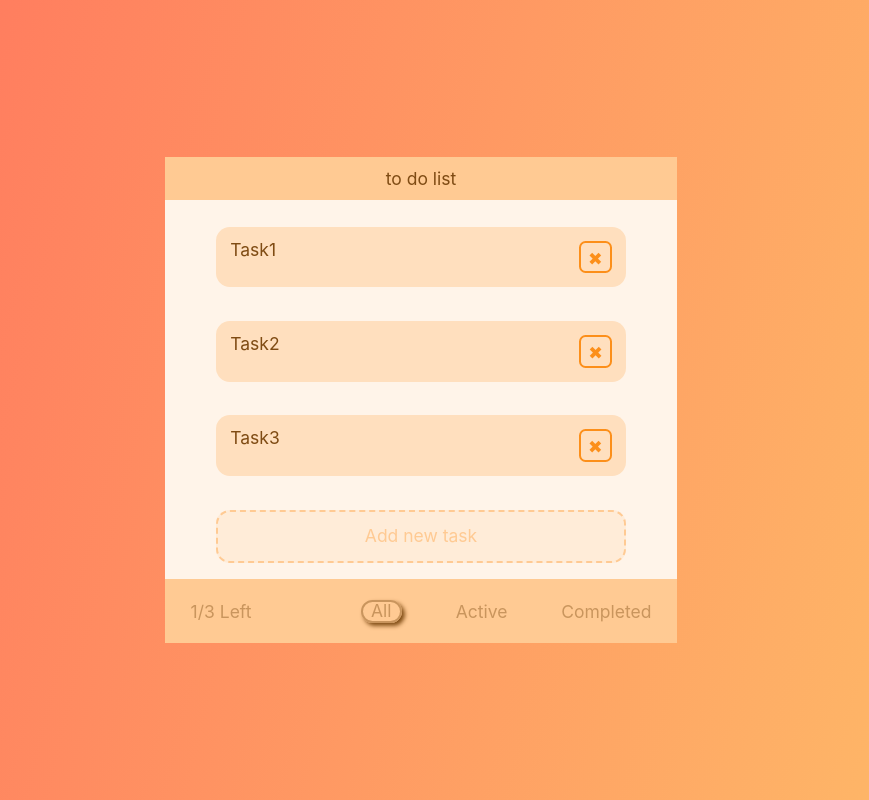
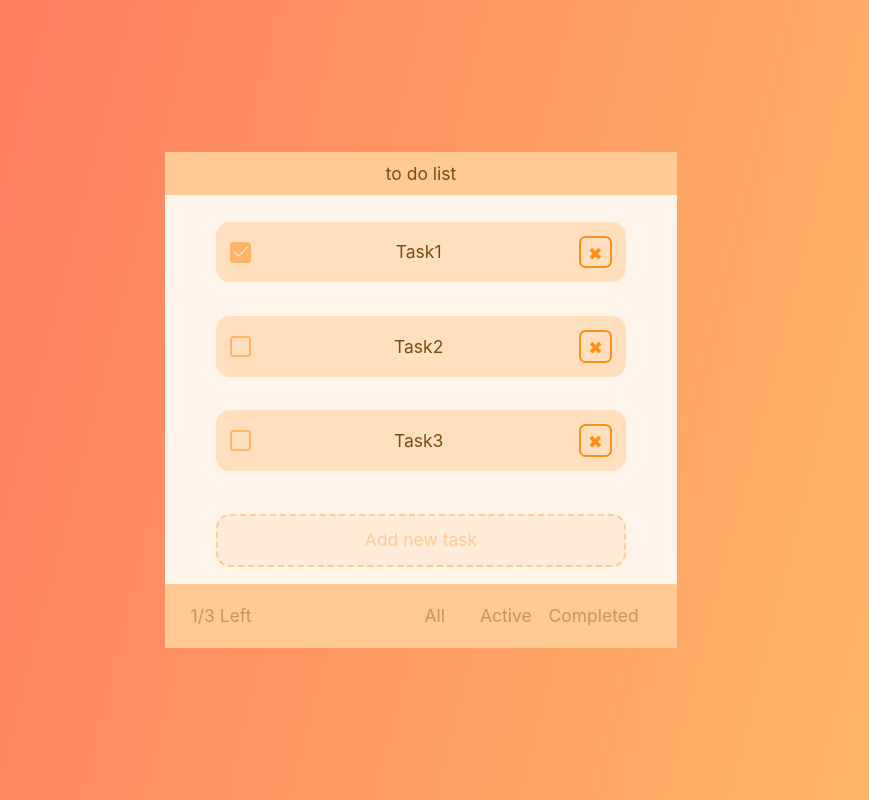
Before and after one commit to EHOTb/webdad__vue, a Vue app: page / in a window 1280 px wide. Shown: the whole page, without its empty margins (219-1088 px from the left). Built offline with nearby package versions, Linux system fonts and the light colour scheme.

Commit message:
add:complete project

```diff
--- a/src/App.vue
+++ b/src/App.vue
@@ -5,7 +5,10 @@
       <div :class="$style.body">
         <div :class="$style.main">
           <Header />
-          <ToDo />
+          <div :class="$style.item">
+            <ToDo />
+            <NewTask />
+          </div>
           <Footer />
         </div>
       </div>
@@ -15,33 +18,13 @@
 
 <script>
 import Header from "@/components/atoms/Header";
-import Footer from "@/components/molecules/Footer";
+import Footer from "@/components/organisms/Footer";
 import ToDo from "@/components/organisms/ToDo";
+import NewTask from "./components/atoms/NewTask.vue";
 
 export default {
   name: "App",
-  components: { ToDo, Header, Footer },
-  data() {
-    return {
-      toDos: [
-        {
-          name: "Task1",
-          isActive: true,
-          id: "1",
-        },
-        {
-          name: "Task2",
-          isActive: false,
-          id: "2",
-        },
-        {
-          name: "Task3",
-          isActive: false,
-          id: "3",
-        },
-      ],
-    };
-  },
+  components: { ToDo, Header, Footer, NewTask },
 };
 </script>
 
@@ -94,75 +77,13 @@ export default {
   }
 }
 
-.todo__body {
+.body {
   background-color: $bg-color-ultraLight;
 }
 
-// .todo__item {
-//   background: $bg-color-light ;
-//   display: flex;
-//   justify-content: space-between;
-//   width: 80%;
-//   padding: 1rem;
-//   border-radius: 1rem;
-//   margin: 1.2rem;
-
-//   .item__input {
-//     display: block;
-//     width: 100%;
-//     font-family: inherit;
-//     font-size: 1rem;
-//     font-weight: 400;
-//     line-height: 1.5;
-//     color: #212529;
-//     background-color: $bg-color-maxLight;
-//     border: none;
-//   }
-
-//   .item__input::placeholder {
-//     text-align: center;
-//     color: $bg-color-dark;
-//     font-size: 1.25rem;
-//   }
-// }
-
-.todo__item:first-child {
-  margin-top: 1.9rem;
-}
-
-.todo__item:last-child {
-  margin-bottom: 1.9rem;
-}
-
-
-.todo__footer {
-  background-color: $bg-color-dark;
+.items {
   display: flex;
-  justify-content: space-between;
-  color: $main-col-42;
-  height: 8vh;
-
-  @media (max-width: 850px) {
-    height: 16vh;
-  }
-}
-
-.footer__sort {
-  display: flex;
-  padding-right: 2vw;
-  gap: 2rem;
+  flex-direction: column;
   align-items: center;
-
-  @media (max-width: 1024px) {
-    display: grid;
-    grid-template-columns: repeat(3, 1fr);
-  }
-
-  @media (max-width: 850px) {
-    padding: 0.5rem;
-    display: flex;
-    flex-direction: column;
-    align-items: flex-start;
-  }
 }
 </style>
--- a/src/components/atoms/TaskName.vue
+++ b/src/components/atoms/Checkbox.vue
@@ -1,27 +1,27 @@
-<template >
-  <div >
-  <div :class="$style.item"  v-for="toDo in toDos"
-:key="toDo.key"
-:isActive="toDo.isActive"
-:id="toDo.id">
-    <input type="checkbox" :class="$style.custom" id="doIt" name="doIt" />
-    <label :class="$style.label" for="doIt1"> {{toDo.name}} </label>
+<template>
+  <div :class="$style.items">
+    <label :class="$style.item">
+      <input type="checkbox" :class="$style.custom" :checked="checked" />
+      <span :class="$style.label" />
+    </label>
   </div>
-</div>
 </template>
 
 <script>
 export default {
-  name: "TaskName",
-
-  props: ["toDos"],
-
+  name: "Checkbox",
+  props: { checked: Boolean },
 };
 </script>
 
 <style lang="scss" module>
 @import "../../assets/styles/var.scss";
 
+.items {
+  display: flex;
+  flex-direction: column;
+  align-items: center;
+}
 .item {
   display: flex;
   text-align: center;
@@ -30,7 +30,7 @@ export default {
     opacity: 0;
     z-index: -1;
   }
-  .custom + label::before {
+  .custom + span::before {
     content: "";
     display: inline-block;
     width: 1.5rem;
@@ -43,13 +43,13 @@ export default {
     border-radius: 0.25rem;
     margin-right: 0.5rem;
   }
-  .custom:checked + label::before {
+  .custom:checked + span::before {
     background-color: $grad-sec-col;
     background-image: url("../../assets/ok.svg");
     background-repeat: no-repeat;
     background-position: 40% 40%;
   }
-  .custom + label {
+  .custom + span {
     display: inline-flex;
     align-items: center;
     user-select: none;
--- a/src/components/atoms/Delete.vue
+++ b/src/components/atoms/Delete.vue
@@ -1,5 +1,7 @@
 <template>
+  <div>
     <div :class="$style.delete">&#10006;</div>
+  </div>
 </template>
 
 <script>
--- a/src/components/atoms/FooterRadio.vue
+++ b/src/components/atoms/FooterRadio.vue
@@ -1,23 +1,19 @@
 <template>
-   <div :class="$style.sort">
-      <div :class="$style.radio">
-        <input id="radio-1" type="radio" name="radio" value="1" checked>
-        <label for="radio-1" :class="$style.text">All</label>
-      </div>
-      <div :class="$style.radio">
-        <input id="radio-2" type="radio" name="radio" value="2">
-        <label for="radio-2" :class="$style.text">Active</label>
-      </div>
-      <div :class="$style.radio">
-        <input id="radio-3" type="radio" name="radio" value="3">
-        <label for="radio-3" :class="$style.text">Completed</label>
-      </div>
-    </div>
+  <div :class="$style.sort">
+    <label :class="$style.radio">
+      <input type="radio" :picked="picked" />
+      <span :class="$style.text">{{ name }}</span>
+    </label>
+  </div>
 </template>
 
 <script>
 export default {
-    name: "FooterRadio",
+  name: "FooterRadio",
+  props: {
+    picked: Boolean,
+    name: String,
+  },
 };
 </script>
 
@@ -26,27 +22,25 @@ export default {
 
 .sort {
   display: flex;
-  padding-right: 2vw;
-  gap: 2rem;
+  margin-right: 1vw;
   align-items: center;
+  width: 20%;
 
-  @media(max-width:1024px) {
-    display: grid;
-    grid-template-columns: repeat(3, 1fr);
+  @media (max-width: 1024px) {
+    justify-content: center;
   }
 
-  @media(max-width:850px) {
-    padding: 0.5rem;
-    display: flex;
-    flex-direction: column;
-    align-items: flex-start;
+  @media (max-width: 400px) {
   }
+  .sort {
+    align-items: flex-end;
 
-  .radio input[type=radio] {
+  }
+  .radio input[type="radio"] {
     opacity: 0;
   }
 
-  .radio label {
+  .radio span {
     display: inline-block;
     cursor: pointer;
     position: relative;
@@ -55,7 +49,7 @@ export default {
     line-height: 1rem;
   }
 
-  .radio label:before {
+  .radio span:before {
     content: "";
     display: inline-block;
     width: 17px;
@@ -65,7 +59,7 @@ export default {
     bottom: -0.3rem;
   }
 
-  input[type=radio]:checked~.text {
+  input[type="radio"]:checked ~ .text {
     border: 0.15rem solid $main-col-42;
     border-radius: 1rem;
     padding: 0.2rem 0.6rem;
--- a/src/components/atoms/Header.vue
+++ b/src/components/atoms/Header.vue
@@ -7,7 +7,7 @@
 <script>
 export default {
     name: "Header",
-    props: ['name']
+
 }
 </script>
 
--- a/src/components/atoms/NewTask.vue
+++ b/src/components/atoms/NewTask.vue
@@ -1,18 +1,30 @@
 <template>
+  <div :class="$style.wrapper">
     <div :class="[$style.item, $style.new]">
-                <input :class="$style.input" type="text" name="text" id="newTask" placeholder="Add new task" />
+      <input
+        :class="$style.input"
+        type="text"
+        name="text"
+        id="newTask"
+        placeholder="Add new task"
+      />
+    </div>
   </div>
 </template>
 
 <script>
 export default {
-    name: "NewTask"
-}
+  name: "NewTask",
+};
 </script>
 
 <style lang="scss" module>
 @import "../../assets/styles/var.scss";
 
+.wrapper {
+  display: flex;
+  justify-content: center;
+}
 .item {
   background: $bg-color-light;
   display: flex;
--- a/src/components/atoms/Pages.vue
+++ b/src/components/atoms/Pages.vue
@@ -1,20 +1,20 @@
 <template>
-<div :class="$style.page">
-      <p>1/3 Left</p>
-    </div>
+  <div :class="$style.page">
+    <p>1/3 Left</p>
+  </div>
 </template>
 
 <script>
 export default {
-    name: "Pages"
-}
+  name: "Pages",
+};
 </script>
 
 <style lang="scss" module>
 @import "../../assets/styles/var.scss";
 
 .page {
-  padding-left: 2vw;
+  padding: 2vw;
   display: flex;
   align-items: center;
 }
--- a/src/components/molecules/Footer.vue
+++ /dev/null
@@ -1,34 +0,0 @@
-<template>
-  <div :class="$style.footer">
-    <Pages />
-      <FooterRadio />
-  </div>
-</template>
-
-<script>
-import Pages from "@/components/atoms/Pages";
-import FooterRadio from "@/components/atoms/FooterRadio";
-export default {
-  components: {
-    Pages,
-    FooterRadio,
-  },
-  props :["name"]
-};
-</script>
-
-<style lang="scss" module>
-@import "../../assets/styles/var.scss";
-
-.footer {
-  background-color: $bg-color-dark;
-  display: flex;
-  justify-content: space-between;
-  color: $main-col-42;
-  height: 8vh;
-
-  @media (max-width: 850px) {
-    height: 16vh;
-  }
-}
-</style>
--- a/src/components/molecules/ToDoItem.vue
+++ b/src/components/molecules/ToDoItem.vue
@@ -1,50 +1,19 @@
 <template>
-  <div :class="$style.body">
-    <div :class="$style.items">
-      <div
-        :class="$style.item"
-        v-for="toDo in toDos"
-        :key="toDo.key"
-        :isActive="toDo.isActive"
-        :id="toDo.id"
-      >
-        {{ toDo.name }}
-        <TaskName />
-        <Delete />
-      </div>
-
-      <NewTask />
-    </div>
+  <div :class="[$style.item, $style.body]">
+    <Checkbox :checked="checked" />
+    {{ name }}
+    <Delete />
   </div>
 </template>
 
 <script>
 import Delete from "@/components/atoms/Delete";
-import TaskName from "@/components/atoms/TaskName";
-import NewTask from "@/components/atoms/NewTask";
+import Checkbox from "@/components/atoms/Checkbox";
 export default {
-  components: { Delete, TaskName, NewTask },
-  props: ["toDo"],
-  data() {
-    return {
-      toDos: [
-        {
-          name: "Task1",
-          isActive: true,
-          id: "1",
-        },
-        {
-          name: "Task2",
-          isActive: false,
-          id: "2",
-        },
-        {
-          name: "Task3",
-          isActive: false,
-          id: "3",
-        },
-      ],
-    };
+  components: { Delete, Checkbox },
+  props: {
+    checked: Boolean,
+    name: String,
   },
 };
 </script>
--- /dev/null
+++ b/src/components/organisms/Footer.vue
@@ -0,0 +1,71 @@
+<template>
+  <div :class="$style.footer">
+    <Pages />
+    <div :class="$style.radio">
+      <FooterRadio
+        v-for="sort in footerSort"
+        :key="sort.id"
+        :picked="sort.picked"
+        :name="sort.name"
+      />
+    </div>
+  </div>
+</template>
+
+<script>
+import Pages from "@/components/atoms/Pages";
+import FooterRadio from "@/components/atoms/FooterRadio";
+export default {
+  components: {
+    Pages,
+    FooterRadio,
+  },
+  data() {
+    return {
+      footerSort: [
+        {
+          id: "1",
+          name: "All",
+          picked: true,
+        },
+        {
+          id: "2",
+          name: "Active",
+          picked: false,
+        },
+        {
+          id: "3",
+          name: "Completed",
+          picked: false,
+        },
+      ],
+    };
+  },
+};
+</script>
+
+<style lang="scss" module>
+@import "../../assets/styles/var.scss";
+
+.footer {
+  background-color: $bg-color-dark;
+  display: flex;
+  justify-content: space-between;
+  color: $main-col-42;
+  height: 8vh;
+
+  @media (max-width: 1025px) {
+    height: 13vh;
+  }
+  .radio {
+    display: flex;
+    align-items: flex-end;
+    padding-bottom: 3vh;
+    @media(max-width: 1025px){
+flex-direction: column;
+align-items: flex-start;
+    }
+  }
+
+}
+</style>
--- a/src/components/organisms/ToDo.vue
+++ b/src/components/organisms/ToDo.vue
@@ -1,6 +1,12 @@
 <template>
-  <div>
-    <ToDoItem />
+  <div :class="$style.items">
+    <ToDoItem
+      :class="$style.item"
+      v-for="el in tasks"
+      :key="el.id"
+      :checked="el.isActive"
+      :name="el.name"
+    />
   </div>
 </template>
 
@@ -11,11 +17,45 @@ export default {
   components: {
     ToDoItem,
   },
-  props: ["toDo", "isActive"],
-
+  data() {
+    return {
+      tasks: [
+        {
+          id: "1",
+          name: "Task1",
+          isActive: true,
+        },
+        {
+          id: "2",
+          name: "Task2",
+          isActive: false,
+        },
+        {
+          id: "3",
+          name: "Task3",
+          isActive: false,
+        },
+      ],
+    };
+  },
 };
 </script>
 
 <style lang="scss" module>
 @import "../../assets/styles/var.scss";
+.items {
+  display: flex;
+  flex-direction: column;
+  align-items: center;
+}
+.item {
+  background: $bg-color-light;
+  display: flex;
+  justify-content: space-between;
+  width: 80%;
+  padding: 1rem;
+  border-radius: 1rem;
+  margin: 1.2rem;
+  align-items: center;
+}
 </style>
```
Lines whose indentation alone changed are shown as unchanged.
